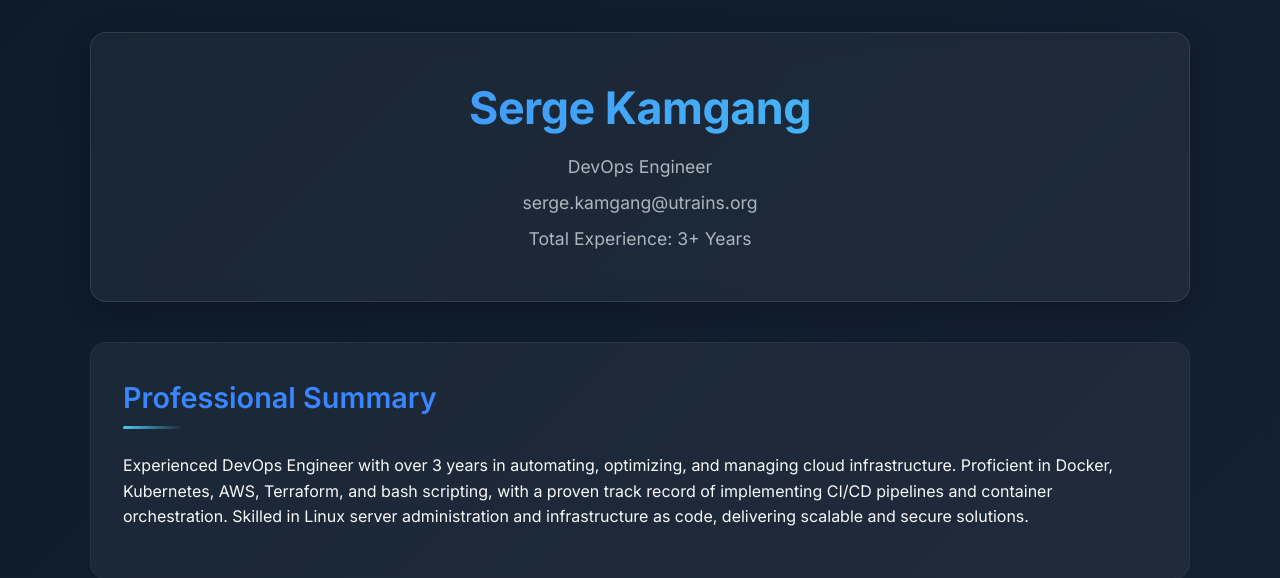
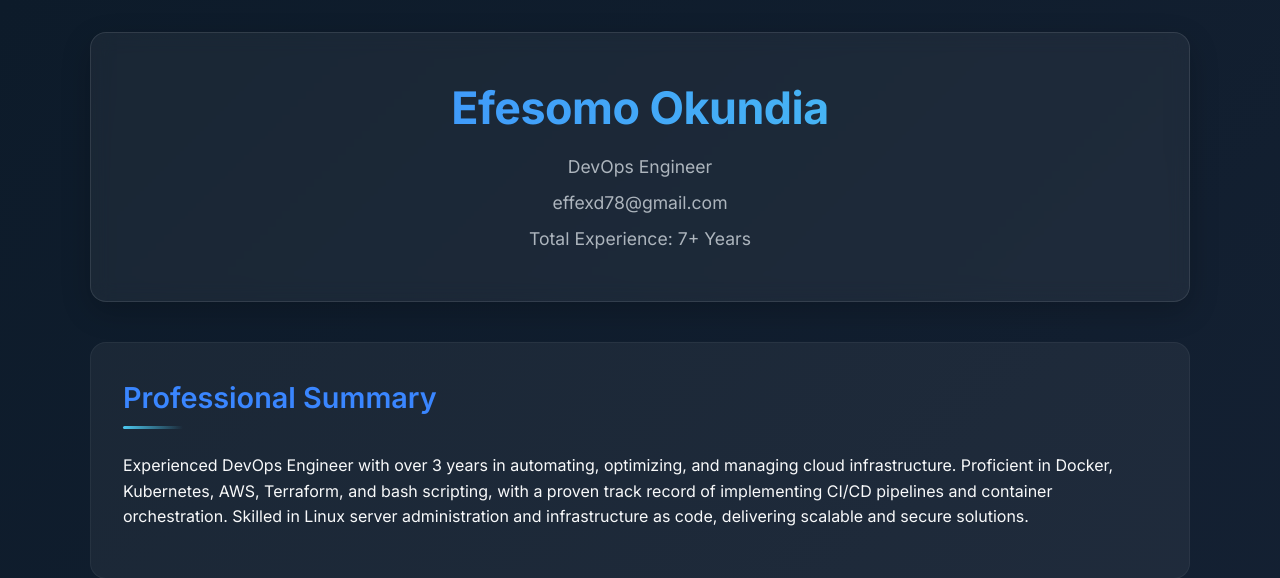
Before and after one commit to effexd101/my-resume, a Flask app: page / in a window 1280 px wide. Shown: the top 578 px of the page. Run offline with Flask 3, Linux system fonts and the light colour scheme.

```diff
--- a/templates/index.html
+++ b/templates/index.html
@@ -9,7 +9,7 @@
     <!-- PWA Support -->
     <link rel="manifest" href="{{ url_for('static', filename='manifest.json') }}">
     <meta name="apple-mobile-web-app-capable" content="yes">
-    <meta name="apple-mobile-web-app-title" content="Serge k Portfolio">
+    <meta name="apple-mobile-web-app-title" content="Efesomo O Portfolio">
 
     <!-- Font Preloading -->
     <link rel="preload" href="https://fonts.googleapis.com/css2?family=Inter:wght@300;400;500;600;700&display=swap" as="style">
@@ -271,10 +271,10 @@
 <body>
     <div class="container">
         <header class="header">
-            <h1>Serge Kamgang</h1>
+            <h1>Efesomo Okundia</h1>
             <p>DevOps Engineer</p>
-            <p>serge.kamgang@utrains.org</p>
-            <p>Total Experience: 3+ Years</p>
+            <p>effexd78@gmail.com</p>
+            <p>Total Experience: 7+ Years</p>
         </header>
 
         <section class="section summary">
```
